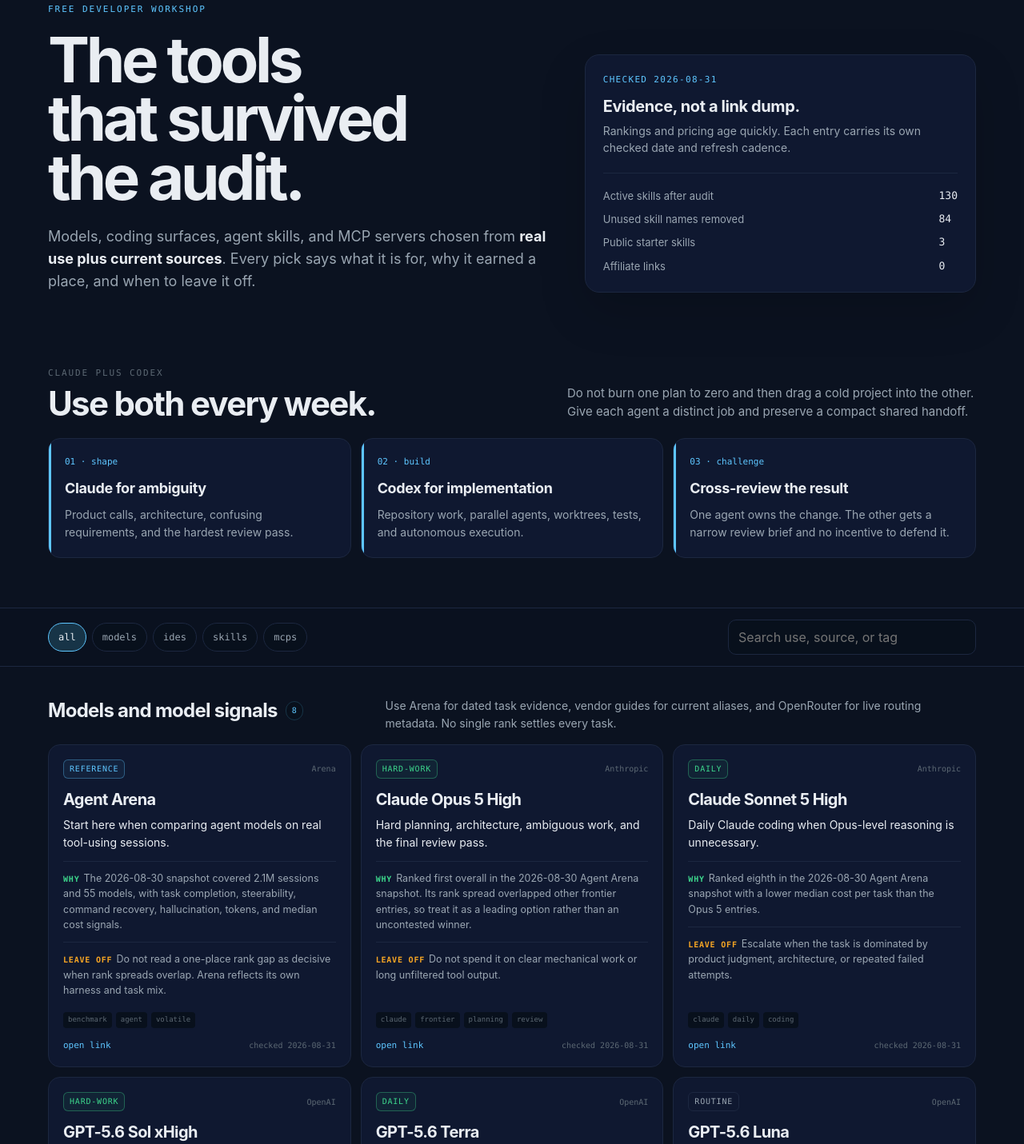
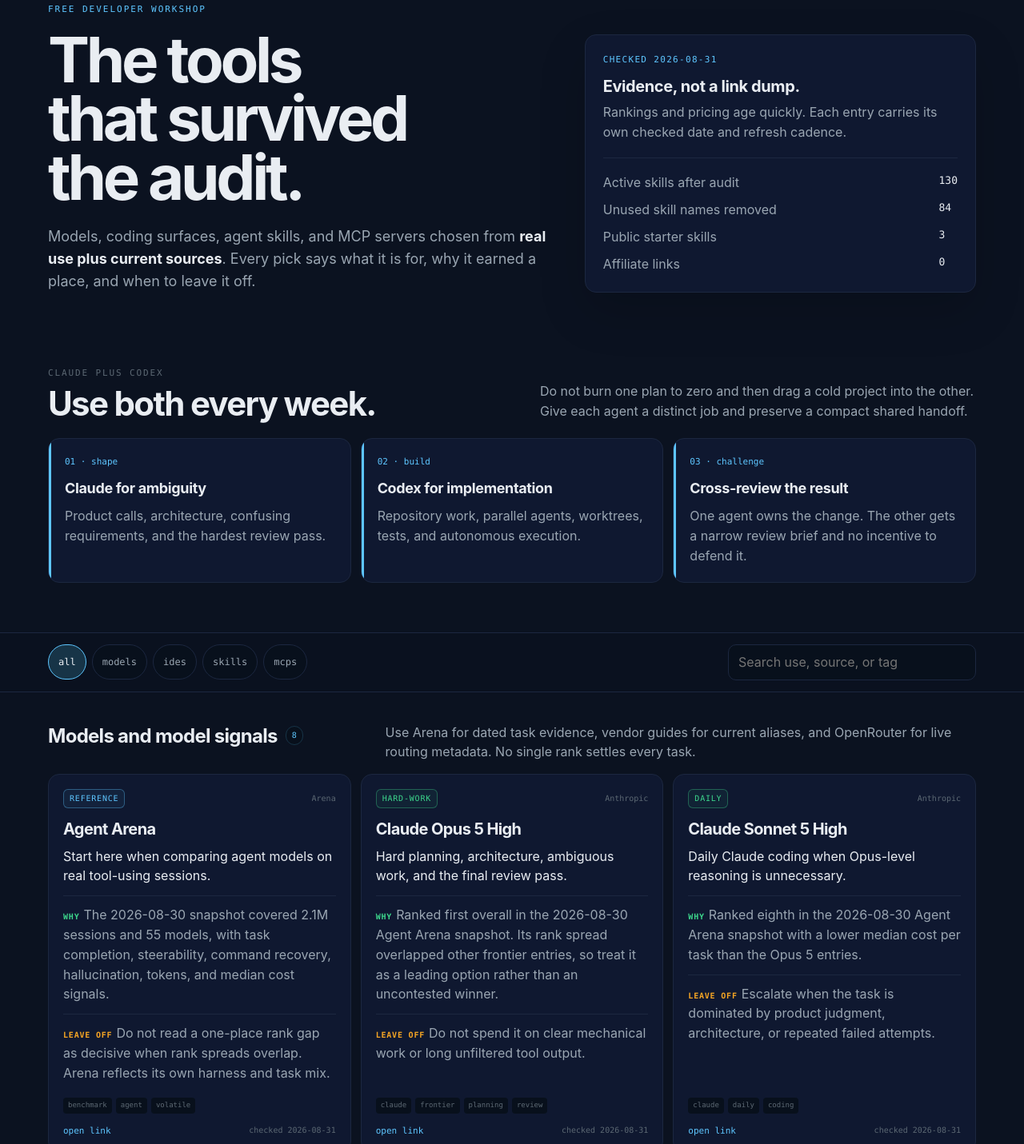
Before and after one commit to adamtpang/waterfall.sh, a plain HTML site: page workshop/index.html in a window 1280 px wide. Shown: the part 155-1586 px from the top of the page at 80% size. Drawn offline with Linux system fonts and the light colour scheme.

Commit message:
fix: finish workshop accessibility review

```diff
--- a/workshop/workshop.css
+++ b/workshop/workshop.css
@@ -12,6 +12,8 @@
     --accent-dim:#173447;
     --good:#3dd68c;
     --warn:#f5a524;
+    --radius-card:14px;
+    --radius-button:9px;
     --mono:ui-monospace,"SF Mono","Cascadia Code",Menlo,Consolas,monospace;
     --sans:-apple-system,BlinkMacSystemFont,"Segoe UI",system-ui,Roboto,Helvetica,sans-serif;
   }
@@ -19,6 +21,7 @@
   html{scroll-behavior:smooth}
   body{margin:0;background:var(--board);color:var(--chalk);font-family:var(--sans);line-height:1.55;background-image:radial-gradient(900px 520px at 90% -8%,var(--board2) 0%,transparent 60%)}
   a{color:inherit}
+  a:focus-visible,button:focus-visible{outline:2px solid var(--accent);outline-offset:3px}
   button,input{font:inherit}
   .wrap{width:min(1160px,calc(100% - 36px));margin:0 auto}
   .nav{min-height:74px;display:flex;align-items:center;justify-content:space-between;gap:18px;border-bottom:1px solid var(--line)}
@@ -33,28 +36,28 @@
   h1{font-size:clamp(43px,7.3vw,78px);line-height:.94;letter-spacing:-.055em;margin:18px 0 0;max-width:11ch;text-wrap:balance}
   .lede{margin:24px 0 0;color:var(--dust);font-size:18px;max-width:55ch}
   .lede strong{color:var(--chalk);font-weight:650}
-  .snapshot{border:1px solid var(--line2);border-radius:18px;padding:22px;background:var(--board2);box-shadow:0 24px 60px rgba(0,0,0,.16)}
+  .snapshot{border:1px solid var(--line2);border-radius:var(--radius-card);padding:22px;background:var(--board2);box-shadow:0 24px 60px rgba(0,0,0,.16)}
   .snapshot .stamp{font-family:var(--mono);font-size:11px;color:var(--accent);letter-spacing:.12em;text-transform:uppercase}
   .snapshot h2{font-size:20px;letter-spacing:-.02em;margin:10px 0 4px}
-  .snapshot p{color:var(--dust);font-size:14px;margin:0}
+  .snapshot p{color:var(--dust);font-size:16px;margin:0}
   .snapshot dl{display:grid;grid-template-columns:1fr auto;gap:9px 16px;margin:20px 0 0;padding-top:18px;border-top:1px solid var(--line)}
-  .snapshot dt{font-size:13px;color:var(--dust)}
+  .snapshot dt{font-size:16px;color:var(--dust)}
   .snapshot dd{margin:0;font-family:var(--mono);font-size:13px;color:var(--chalk)}
   .section{padding:34px 0 62px}
   .section-head{display:flex;justify-content:space-between;gap:28px;align-items:end;margin-bottom:22px}
   .section-kicker{font-family:var(--mono);font-size:11px;letter-spacing:.17em;text-transform:uppercase;color:var(--faint)}
   .section h2{font-size:clamp(27px,4vw,42px);letter-spacing:-.04em;line-height:1.04;margin:8px 0 0}
-  .section-note{color:var(--dust);max-width:54ch;font-size:15px;margin:0}
+  .section-note{color:var(--dust);max-width:54ch;font-size:16px;margin:0}
   .rhythm{display:grid;grid-template-columns:repeat(3,1fr);gap:12px}
-  .rhythm article{border:1px solid var(--line);border-radius:15px;background:var(--board2);padding:20px;position:relative;overflow:hidden}
+  .rhythm article{border:1px solid var(--line);border-radius:var(--radius-card);background:var(--board2);padding:20px;position:relative;overflow:hidden}
   .rhythm article::before{content:"";position:absolute;left:0;top:0;bottom:0;width:3px;background:var(--accent)}
   .rhythm .step{font-family:var(--mono);font-size:11px;color:var(--accent)}
   .rhythm h3{margin:11px 0 0;font-size:18px;letter-spacing:-.02em}
-  .rhythm p{color:var(--dust);font-size:14px;margin:8px 0 0}
+  .rhythm p{color:var(--dust);font-size:16px;margin:8px 0 0}
   .controls{position:sticky;top:0;z-index:5;padding:14px 0;background:rgba(11,18,32,.9);backdrop-filter:blur(16px);border-top:1px solid var(--line);border-bottom:1px solid var(--line)}
   .control-row{display:flex;gap:10px;align-items:center;justify-content:space-between}
   .filters{display:flex;gap:7px;flex-wrap:wrap}
-  .filter{appearance:none;border:1px solid var(--line2);border-radius:999px;background:var(--rail);color:var(--dust);font-family:var(--mono);font-size:12px;padding:8px 12px;cursor:pointer}
+  .filter{appearance:none;min-height:44px;border:1px solid var(--line2);border-radius:999px;background:var(--rail);color:var(--dust);font-family:var(--mono);font-size:12px;padding:8px 12px;cursor:pointer}
   .filter:hover,.filter[aria-pressed="true"]{color:var(--chalk);border-color:var(--accent);background:var(--accent-dim)}
   .search{width:min(310px,40vw);border:1px solid var(--line2);border-radius:10px;background:var(--rail);color:var(--chalk);padding:9px 12px;outline:none}
   .search:focus{border-color:var(--accent);box-shadow:0 0 0 3px rgba(94,198,255,.12)}
@@ -65,19 +68,19 @@
   .shelf-title{display:flex;align-items:center;gap:10px}
   .shelf h2{font-size:24px;letter-spacing:-.03em;margin:0}
   .count{font-family:var(--mono);font-size:10px;color:var(--accent);border:1px solid var(--accent-dim);background:var(--rail);padding:3px 7px;border-radius:999px}
-  .shelf-summary{color:var(--dust);font-size:14px;margin:2px 0 0}
+  .shelf-summary{color:var(--dust);font-size:16px;margin:2px 0 0}
   .cards{display:grid;grid-template-columns:repeat(3,1fr);gap:12px}
-  .card{border:1px solid var(--line);border-radius:15px;padding:18px;background:var(--board2);display:flex;flex-direction:column;min-height:320px;transition:transform .16s ease,border-color .16s ease}
+  .card{border:1px solid var(--line);border-radius:var(--radius-card);padding:18px;background:var(--board2);display:flex;flex-direction:column;min-height:320px;transition:transform .16s ease,border-color .16s ease}
   .card:hover{transform:translateY(-2px);border-color:var(--line2)}
   .card-top{display:flex;align-items:center;justify-content:space-between;gap:10px}
   .state{font-family:var(--mono);font-size:10px;line-height:1;text-transform:uppercase;letter-spacing:.08em;padding:6px 7px;border:1px solid var(--line2);border-radius:6px;color:var(--dust)}
   .state.daily,.state.hard-work{color:var(--good);border-color:rgba(61,214,140,.36);background:rgba(61,214,140,.06)}
   .state.reference{color:var(--accent);border-color:rgba(94,198,255,.36);background:rgba(94,198,255,.06)}
-  .state.pilot{color:var(--warn);border-color:rgba(241,188,102,.36);background:rgba(241,188,102,.06)}
+  .state.pilot{color:var(--warn);border-color:rgba(245,165,36,.36);background:rgba(245,165,36,.06)}
   .publisher{font-family:var(--mono);font-size:10px;color:var(--faint);white-space:nowrap;overflow:hidden;text-overflow:ellipsis}
   .card h3{font-size:20px;line-height:1.08;letter-spacing:-.03em;margin:16px 0 0}
-  .role{color:var(--chalk);font-size:14px;margin:10px 0 0}
-  .evidence,.avoid{font-size:12.5px;margin:12px 0 0;padding-top:11px;border-top:1px solid var(--line);color:var(--dust)}
+  .role{color:var(--chalk);font-size:16px;margin:10px 0 0}
+  .evidence,.avoid{font-size:16px;margin:12px 0 0;padding-top:11px;border-top:1px solid var(--line);color:var(--dust)}
   .evidence b{color:var(--good);font-family:var(--mono);font-size:10px;text-transform:uppercase;letter-spacing:.08em;margin-right:5px}
   .avoid b{color:var(--warn);font-family:var(--mono);font-size:10px;text-transform:uppercase;letter-spacing:.08em;margin-right:5px}
   .card-foot{margin-top:auto;padding-top:18px}
@@ -86,17 +89,19 @@
   .source-link{display:flex;align-items:center;justify-content:space-between;gap:10px;color:var(--accent);font-family:var(--mono);font-size:11px;text-decoration:none}
   .source-link:hover{text-decoration:underline}
   .checked{color:var(--faint);font-size:10px}
-  .empty{border:1px dashed var(--line2);border-radius:15px;padding:36px;text-align:center;color:var(--dust)}
+  .empty{border:1px dashed var(--line2);border-radius:var(--radius-card);padding:36px;text-align:center;color:var(--dust)}
   .method{display:grid;grid-template-columns:repeat(4,1fr);gap:10px}
   .method div{border-top:1px solid var(--line2);padding-top:13px}
   .method b{font-family:var(--mono);font-size:11px;color:var(--accent)}
-  .method p{color:var(--dust);font-size:13px;margin:7px 0 0}
-  .resource-bar{border:1px solid var(--line2);border-radius:16px;padding:22px;display:flex;align-items:center;justify-content:space-between;gap:20px;background:var(--rail)}
+  .method p{color:var(--dust);font-size:16px;margin:7px 0 0}
+  .resource-bar{border:1px solid var(--line2);border-radius:var(--radius-card);padding:22px;display:flex;align-items:center;justify-content:space-between;gap:20px;background:var(--rail)}
   .resource-bar h2{font-size:22px;margin:0;letter-spacing:-.03em}
-  .resource-bar p{color:var(--dust);font-size:14px;margin:5px 0 0}
+  .resource-bar p{color:var(--dust);font-size:16px;margin:5px 0 0}
   .resource-links{display:flex;gap:9px;flex-wrap:wrap}
-  .button{display:inline-flex;align-items:center;justify-content:center;padding:10px 14px;border:1px solid var(--line2);border-radius:9px;color:var(--chalk);font-family:var(--mono);font-size:11px;text-decoration:none;white-space:nowrap}
+  .button{display:inline-flex;align-items:center;justify-content:center;min-height:44px;padding:10px 14px;border:1px solid var(--line2);border-radius:var(--radius-button);color:var(--chalk);font-family:var(--mono);font-size:11px;text-decoration:none;white-space:nowrap}
+  .button:hover{border-color:var(--accent);color:var(--accent)}
   .button.primary{background:var(--accent);border-color:var(--accent);color:#041018;font-weight:750}
+  .button.primary:hover{filter:brightness(1.06);color:#041018}
   footer{padding:26px 0 50px;border-top:1px solid var(--line);display:flex;justify-content:space-between;gap:16px;flex-wrap:wrap;color:var(--faint);font-family:var(--mono);font-size:11px}
   footer a{color:var(--dust);text-decoration:none}
   @media(max-width:900px){.hero{grid-template-columns:1fr;padding-top:58px}.cards{grid-template-columns:repeat(2,1fr)}.shelf-head{grid-template-columns:1fr}.method{grid-template-columns:repeat(2,1fr)}}
```
Also changed, not shown: router/tests/workshop.test.mjs (+10 -2 lines).
